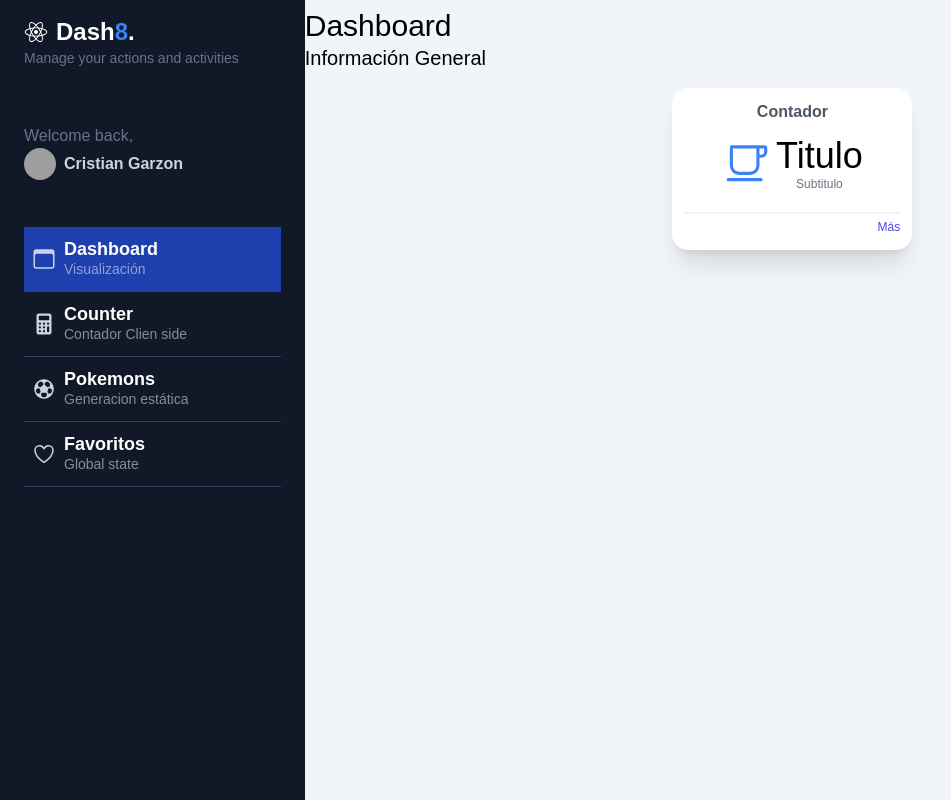
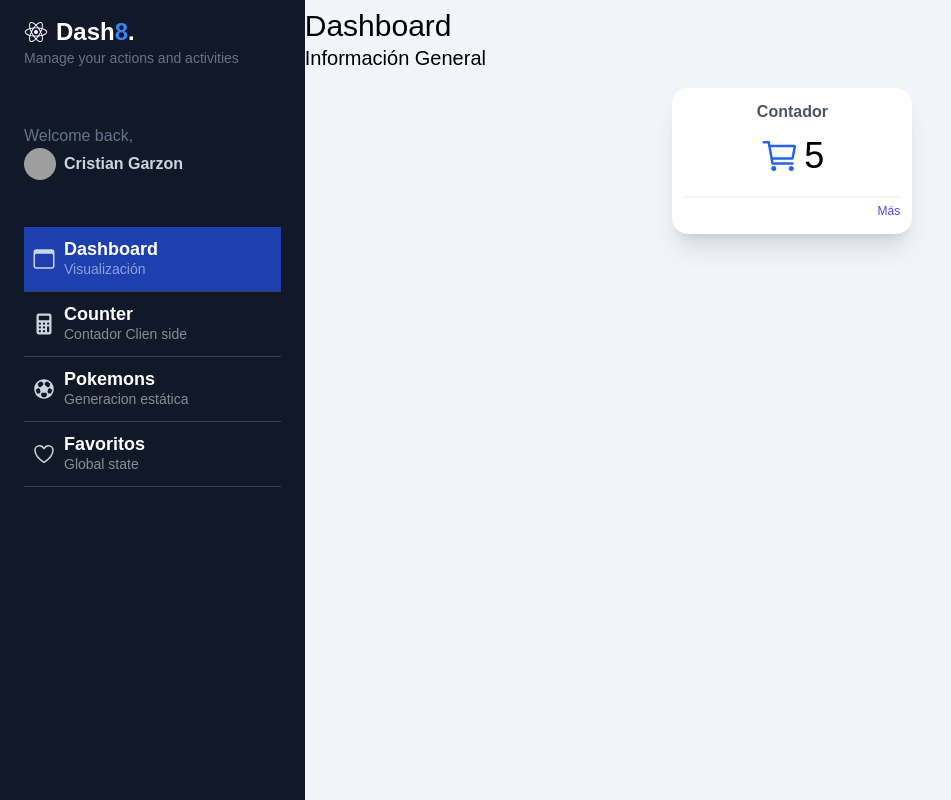
Before and after one commit to cristiangar14/next13Dashboard, a Next.js app: page /dashboard/main in a window 1280 px wide. Shown: the whole page, without its empty margins (0-951 px from the left). Built offline with nearby package versions, Linux system fonts and the light colour scheme; grey boxes are pictures that could not be loaded.

Commit message:
feat(add): usando el state count en el Widgetgrid

```diff
--- a/src/app/dashboard/main/page.tsx
+++ b/src/app/dashboard/main/page.tsx
@@ -1,5 +1,4 @@
-import { SimpleWidget } from "@/components";
-
+import { WidgetsGrid } from "@/components";
 
 export const metadata = {
  title: 'Admin Dashboard',
@@ -11,10 +10,8 @@
     <div className="text-black">
       <h1 className="mt-2 text-3xl">Dashboard</h1>
       <span className="text-xl">Información General</span>
+      <WidgetsGrid />
 
-      <div className="flex flex-wrap items-center justify-center p-2">
-        <SimpleWidget />
-      </div>
     </div>
   );
 }
--- a/src/components/SimpleWidget.tsx
+++ /dev/null
@@ -1,29 +0,0 @@
-import { IoCafeOutline } from "react-icons/io5"
-
-export const SimpleWidget = () => {
-  return (
-    <div className="bg-white shadow-xl p-3 sm:min-w-[25%] min-w-full  rounded-2xl border-1 border-gray-50 mx-2 my-2">
-      <div className="flex flex-col">
-        <div>
-          <h2 className="font-bold text-gray-600 text-center">Contador</h2>
-        </div>
-        <div className="my-3">
-          <div className="flex flex-row items-center justify-center space-x-1 ">
-            <div id="icon">
-              <IoCafeOutline size={50} className="text-blue-500" />
-            </div>
-            <div id="temp" className="text-center">
-              <h4 className="text-4xl">Titulo</h4>
-              <p className="text-xs text-gray-500">Subtitulo</p>
-            </div>
-          </div>
-        </div>
-
-        <div className="w-full place-items-end text-right border-t-2 border-gray-100 mt-2">
-            <a href="#" className="text-indigo-600 text-xs font-medium">Más</a>
-        </div>
-
-      </div>
-    </div>
-  )
-}
--- /dev/null
+++ b/src/components/dashboard/SimpleWidget.tsx
@@ -0,0 +1,51 @@
+import Link from "next/link";
+
+interface Props {
+  title: string;
+  subTitle?: string;
+  label?: string;
+  icon?: React.ReactNode;
+  href?: string;
+}
+
+export const SimpleWidget = ({
+  title,
+  subTitle,
+  label,
+  icon,
+  href
+}: Props) => {
+  return (
+    <div className="bg-white shadow-xl p-3 sm:min-w-[25%] min-w-full  rounded-2xl border-1 border-gray-50 mx-2 my-2">
+      <div className="flex flex-col">
+        {
+          label && (
+            <div>
+              <h2 className="font-bold text-gray-600 text-center">{ label }</h2>
+            </div>
+          )
+        }
+        <div className="my-3">
+          <div className="flex flex-row items-center justify-center space-x-1 ">
+            {icon}
+            <div id="temp" className="text-center">
+              <h4 className="text-4xl">{title}</h4>
+              { subTitle && (<p className="text-xs text-gray-500">{subTitle}</p>)}
+            </div>
+          </div>
+        </div>
+
+        {
+          href && (
+            <div className="w-full place-items-end text-right border-t-2 border-gray-100 mt-2">
+              <Link
+                href={href} className="text-indigo-600 text-xs font-medium"
+                >Más</Link>
+            </div>
+          )
+        }
+
+      </div>
+    </div>
+  )
+}
--- /dev/null
+++ b/src/components/dashboard/WidgetsGrid.tsx
@@ -0,0 +1,19 @@
+'use client'
+import { useAppSelector } from "@/store";
+import { SimpleWidget } from "./SimpleWidget"
+import { IoCartOutline } from "react-icons/io5";
+
+export const WidgetsGrid = () => {
+  const inCart = useAppSelector((state) => state.counter.count);
+  return (
+    <div className="flex flex-wrap items-center justify-center p-2">
+      <SimpleWidget
+        title={`${inCart}`}
+        href="/dashboard/counter"
+        // subTitle="productos agregados"
+        label="Contador"
+        icon={<IoCartOutline size={40} className="text-blue-600"  />}
+      />
+    </div>
+  )
+}
```
Also changed, not shown: src/components/index.ts (+4 -3 lines), src/components/sidebar/Sidebar.tsx (renamed from src/components/Sidebar.tsx), src/components/sidebar/SidebarMenuItem.tsx (renamed from src/components/SidebarMenuItem.tsx).
